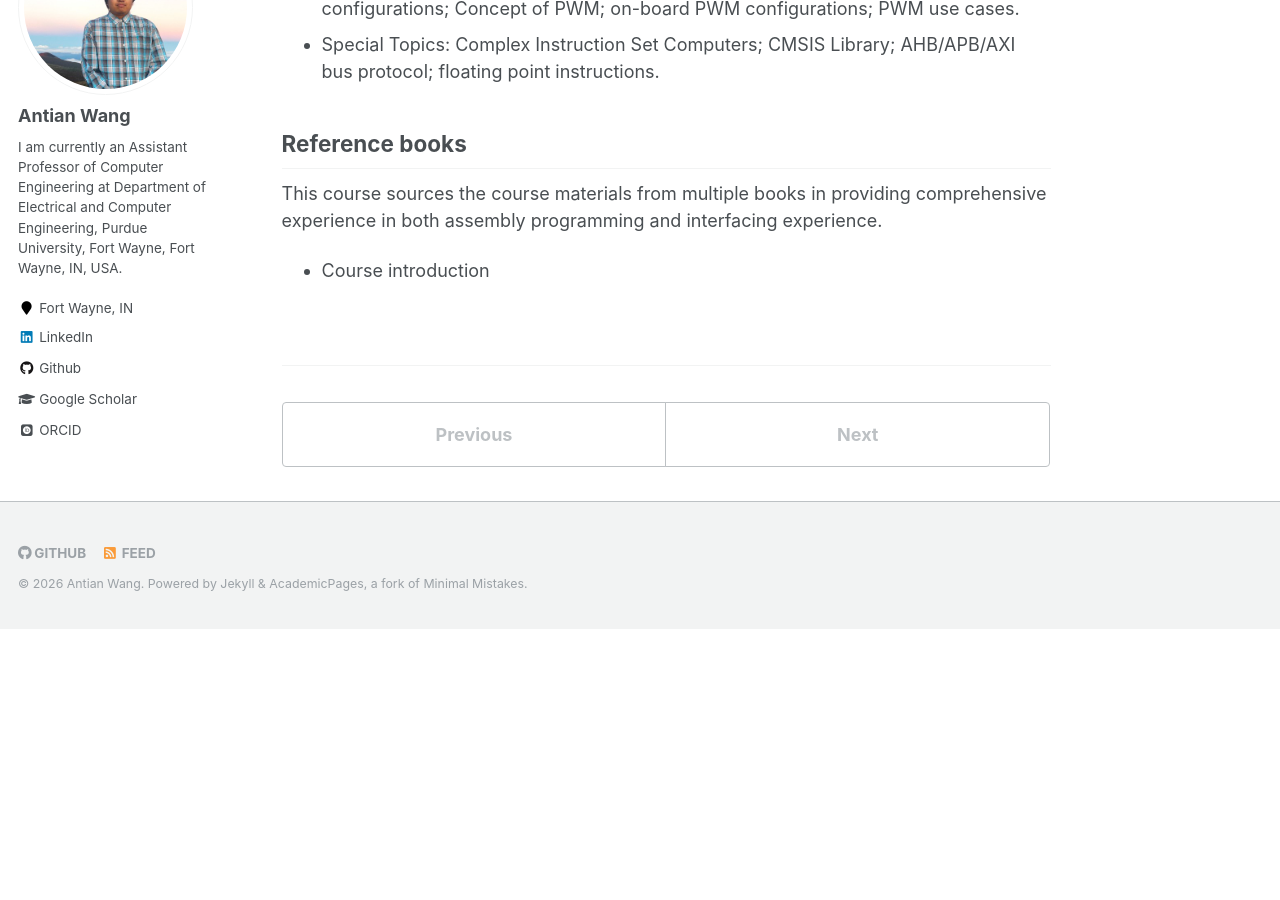
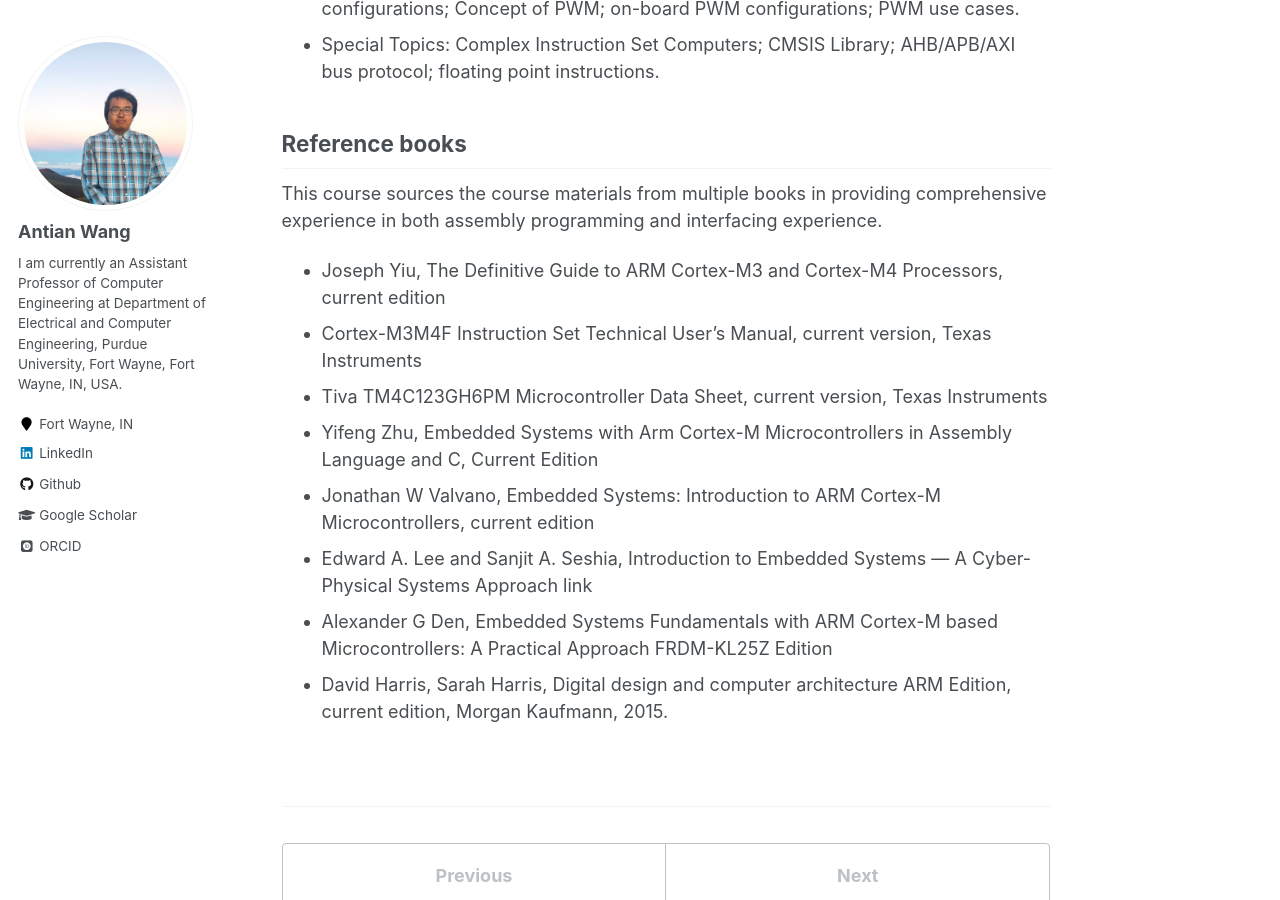
Before and after one commit to wangantian/wangantian.github.io, a Jekyll site: the page built from _teaching/PFW_ECE36200.md, in a window 1280 px wide and 900 px high, scrolled down 1159 px. Built offline with Jekyll 4.4.1, drawn with Linux system fonts in a browser that asks for light colours; some web fonts are replaced; before the commit the page ends 1788 px from its top, so only the background shows below that.

Commit message:
Update PFW_ECE36200.md

```diff
--- a/_teaching/PFW_ECE36200.md
+++ b/_teaching/PFW_ECE36200.md
@@ -34,5 +34,13 @@ This course is divided into two main parts: assembly programming and interfacing
 This course sources the course materials from multiple books in providing comprehensive experience in both assembly programming and interfacing experience.
 
 <ul>
-  <li>Course introduction</li>
+<li>	Joseph Yiu, The Definitive Guide to ARM Cortex-M3 and Cortex-M4 Processors, current edition	</li>
+<li>	Cortex-M3M4F Instruction Set Technical User’s Manual, current version, Texas Instruments	</li>
+<li>	Tiva TM4C123GH6PM Microcontroller Data Sheet, current version, Texas Instruments	</li>
+<li>	Yifeng Zhu, Embedded Systems with Arm Cortex-M Microcontrollers in Assembly Language and C, Current Edition	</li>
+<li>	Jonathan W Valvano, Embedded Systems: Introduction to ARM Cortex-M Microcontrollers, current edition	</li>
+<li>	Edward A. Lee and Sanjit A. Seshia, Introduction to Embedded Systems — A Cyber-Physical Systems Approach link	</li>
+<li>	Alexander G Den, Embedded Systems Fundamentals with ARM Cortex-M based Microcontrollers: A Practical Approach FRDM-KL25Z Edition	</li>
+<li>	David Harris, Sarah Harris, Digital design and computer architecture ARM Edition, current edition, Morgan Kaufmann, 2015.	</li>
+
 </ul>
```
